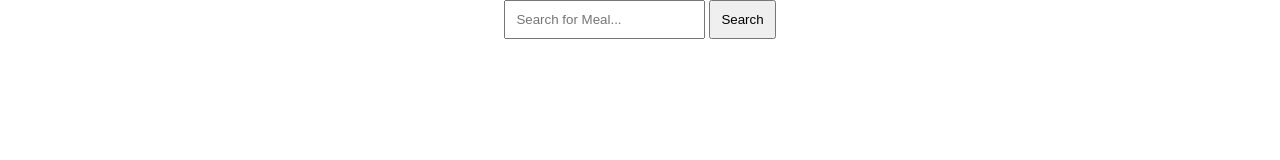
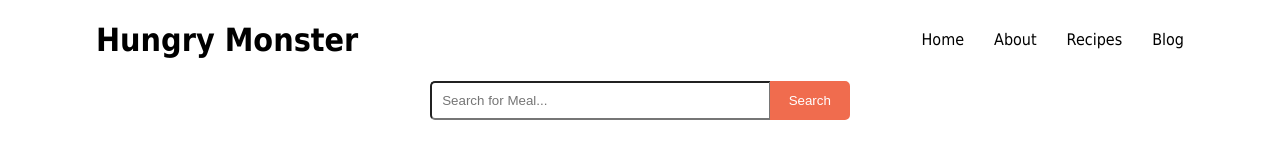
Before and after one commit to nazmus-sakibb/milestone-5, a plain HTML site: page index.html in a window 1280 px wide. Drawn offline with Linux system fonts and the light colour scheme.

Commit message:
Hungry Moster completed

```diff
--- a/index.html
+++ b/index.html
@@ -13,7 +13,22 @@
 </head>
 
 <body>
-    <div id="inputDiv">
+    <div class="container">
+        <div class="header-area">
+            <div class="logo-area">
+                <h1>Hungry Monster</h1>
+            </div>
+            <div class="menu-area">
+                <ul>
+                    <li><a href="#">Home</a></li>
+                    <li><a href="#">About</a></li>
+                    <li><a href="#">Recipes</a></li>
+                    <li><a href="#">Blog</a></li>
+                </ul>
+            </div>
+        </div>
+
+        <div class="input-div">
             <input id="input-meal" type="text" placeholder="Search for Meal...">
             <button id="search-meal">Search</button>
         </div>
@@ -23,6 +38,7 @@
         </div>
 
         <div id="meal-results"></div>
+    </div>
 
 
 
--- a/style.css
+++ b/style.css
@@ -1,10 +1,12 @@
 body {
     margin: 0;
+    font-family: tahoma;
 }
 
-#inputDiv {
+.container {
+    width: 85%;
     margin: 0 auto;
-    text-align: center;
+    overflow: hidden;
 }
 
 #input-meal,
@@ -12,9 +14,21 @@ body {
     padding: 10px;
 }
 
+#input-meal {
+    padding-right: 150px;
+    border-radius: 5px 0 0 5px;
+}
+
 #search-meal {
+    width: 80px;
+    background-color: #F06C4E;
+    color: white;
+    border: 2px solid #F06C4E;
+    border-radius: 0 5px 5px 0;
     cursor: pointer;
+    margin-left: -6px;
 }
+
 
 #meal-results {
     display: grid;
@@ -47,7 +61,7 @@ body {
 }
 
 #meal-info {
-    margin: 50px 34%;
+    margin: 50px 32.5%;
 }
 
 #meal-info i {
@@ -60,3 +74,32 @@ a {
     text-decoration: none;
     color: black;
 }
+
+.input-div {
+    margin-bottom: 60px;
+    text-align: center;
+}
+
+
+
+
+/*Header & Menu Area */
+.header-area {
+    display: grid;
+    grid-template-columns: repeat(2, 1fr);
+}
+
+.main-menu {
+    overflow: hidden;
+}
+
+.menu-area ul {
+    list-style: none;
+    float: right;
+    margin-top: 30px;
+}
+
+.menu-area ul li {
+    float: left;
+    margin-left: 30px;
+}
```
Lines whose indentation alone changed are shown as unchanged.
